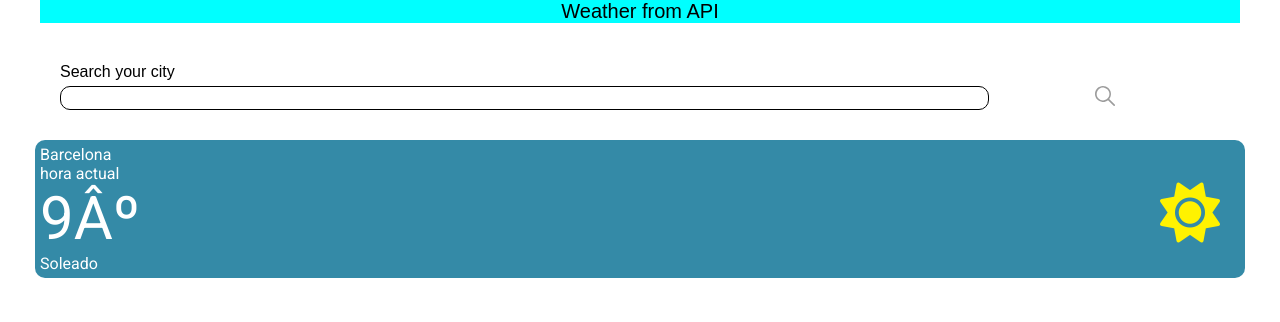
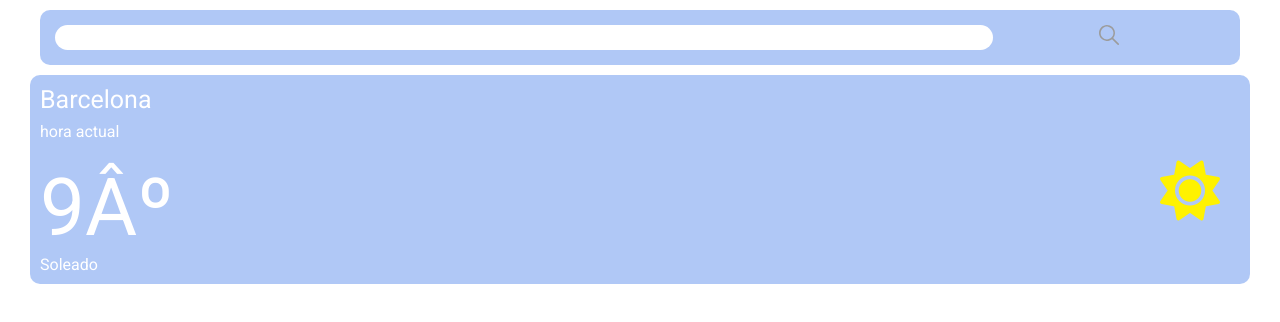
Before and after one commit to cirnemiro/Web-Weather-API, a plain HTML site: page index.html in a window 1280 px wide. Drawn offline with nearby package versions, Linux system fonts and the light colour scheme.

Commit message:
css improvement

```diff
--- a/assets/css/currentDay.css
+++ b/assets/css/currentDay.css
@@ -1,6 +1,27 @@
-
 .currentDay{
     border-radius: 10px;
-    background-color: cornflowerblue;
-    padding: 5px;
+    background-color: rgba(100, 148, 237, 0.508);
+    padding: 10px;
+    font-family: 'Roboto', sans-serif;
+    color: white;
 }
+.currentDay__title{
+    font-size: 25px;
+    margin-bottom: 8px;
+}
+.temperature{
+    font-size: 80px;
+}
+.currentDay__flex{
+    display: flex;
+    justify-content: space-between;
+    padding-top: 20px;
+}
+
+.icon{
+    margin-right: 20px;
+}
+.icon i{
+    font-size: 60px;
+    color: rgb(255, 242, 0);
+}
--- a/assets/css/header.css
+++ b/assets/css/header.css
@@ -1,3 +1,7 @@
+.header{
+    background-color: rgba(100, 148, 237, 0.508);
+    border-radius: 10px;
+}
 .header__title{
     background-color: aqua;
     width: 100%;
@@ -7,7 +11,7 @@
     margin-bottom: 20px;
 }
 .header__content{
-    padding: 20px;
+    padding: 15px;
     align-content: center;
     padding-top: 2;
 
@@ -20,9 +24,11 @@
     margin-bottom: 5px;
 }
 .header_content_search__input{
-    border-radius: 10px;
-    border: 1px solid black;
+    border-radius: 20px;
+    border: none;
     flex: 4;
+    padding: 5px;
+    font-family: 'Roboto', sans-serif;
 }
 .header_content_search__btn{
     flex: 1;
--- a/assets/css/main.css
+++ b/assets/css/main.css
@@ -33,27 +33,9 @@ time, mark, audio, video {
     display: none;
 }
 main{
+    margin-top: 10px;
+}
+body{
     padding: 10px;
+    padding-top: 10px;
 }
-
-.currentDay{
-    font-family: 'Roboto', sans-serif;
-    background-color: #348AA7;
-    color: white;
-}
-
-.temperature{
-    font-size: 60px;
-}
-.currentDay__flex{
-    display: flex;
-    justify-content: space-between;
-}
-
-.icon{
-    margin-right: 20px;
-}
-.icon i{
-    font-size: 60px;
-    color: rgb(255, 242, 0);
-}
--- a/assets/css/nextDays.css
+++ b/assets/css/nextDays.css
@@ -1,12 +1,17 @@
 .nextDays{
     overflow-x: scroll;
     display: flex;
+    margin-top: 10px;
 }
 .nextDays__element{
-    background-color: cornflowerblue;
+    border-radius: 10px;
+    padding: 10px;
+    background-color: rgba(100, 148, 237, 0.508);
     margin-right: 10px;
     text-align: center;
     min-width: 130px;
+    font-family: 'Roboto', sans-serif;
+    color: white;
 }
 .nextDays_element__title{
     font-size: 20px;
--- a/index.html
+++ b/index.html
@@ -19,11 +19,8 @@
 
 
     <header class="header container">
+        <div class="header__content">
 
-
-        <h1 class="header__title">Weather from API</h1>
-        <div class="header__content">
-            <h3 class="header_content__title">Search your city</h3>
             <div class="header_content__search">
                 <input class="header_content_search__input" type="text" name="" id="">
                 <div class="header_content_search__btn">
```
